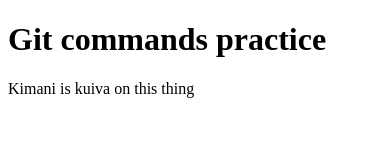
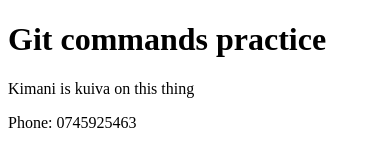
Before and after one commit to noctone/Git-Commands, a plain HTML site: page Contact.html in a window 390 px wide. Drawn offline with Linux system fonts and the light colour scheme.

Commit message:
Added phone number

```diff
--- a/Contact.html
+++ b/Contact.html
@@ -6,5 +6,6 @@
 <body>
   <h1>Git commands practice</h1>
   <p>Kimani is kuiva on this thing</p>
+  <p>Phone: 0745925463</p>
 </body>
 </html>
```
